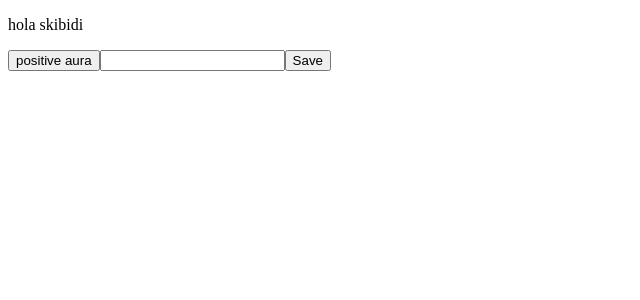
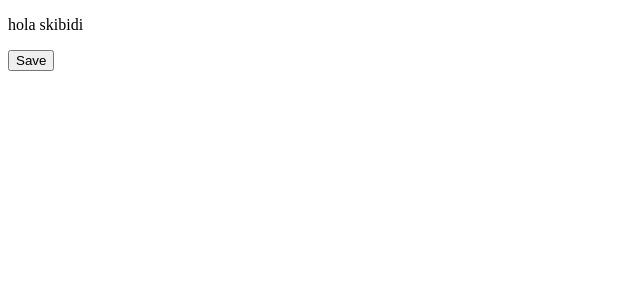
Before and after one commit to amaljoby03/appi, a React (Vite) app: page / in a window 1280 px wide. Shown: the top 300 px of the page, without its empty margins (0-640 px from the left). Built offline with nearby package versions, Linux system fonts and the light colour scheme.

Commit message:
cleaned app and main

```diff
--- a/src/App.jsx
+++ b/src/App.jsx
@@ -1,12 +1,13 @@
+import NameInput from "./components/NameInput";
+import SaveButton from "./components/SaveButton";
 
 function App() {
   return (
     <>
-    <p>
-      hola skibidi
-      </p>
+      <NameInput />
+      <SaveButton />
     </>
-  )
+  );
 }
 
-export default App
+export default App;
--- a/src/main.jsx
+++ b/src/main.jsx
@@ -1,16 +1,9 @@
-import React from 'react'
-import ReactDOM from 'react-dom/client'
-import App from './App.jsx'
-import Button from './button.jsx'
-import Input from './input.jsx'
-import SaveButton from './components/SaveButton.jsx'
+import React from "react";
+import ReactDOM from "react-dom/client";
+import App from "./App.jsx";
 
-
-ReactDOM.createRoot(document.getElementById('root')).render(
+ReactDOM.createRoot(document.getElementById("root")).render(
   <React.StrictMode>
     <App />
-    <Button />
-    <Input />
-    <SaveButton />
-  </React.StrictMode>,
-)
+  </React.StrictMode>
+);
```
